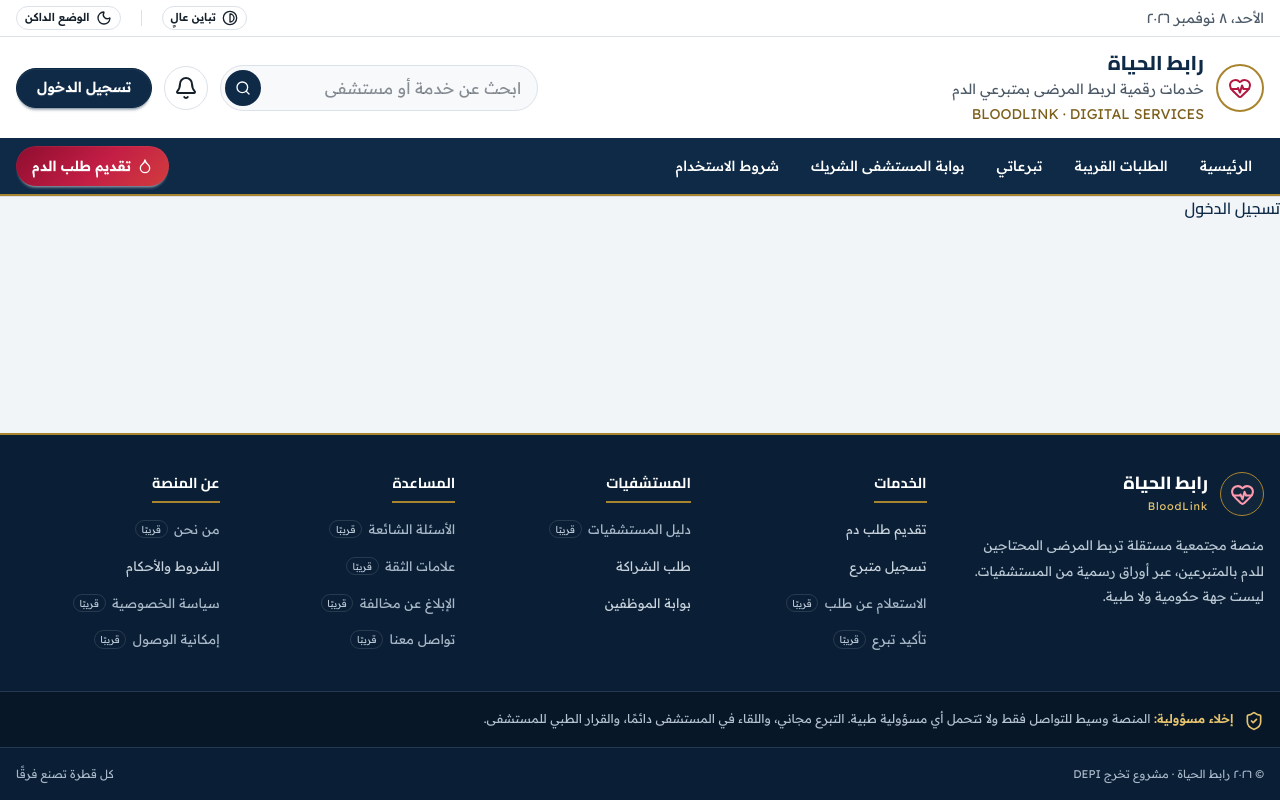
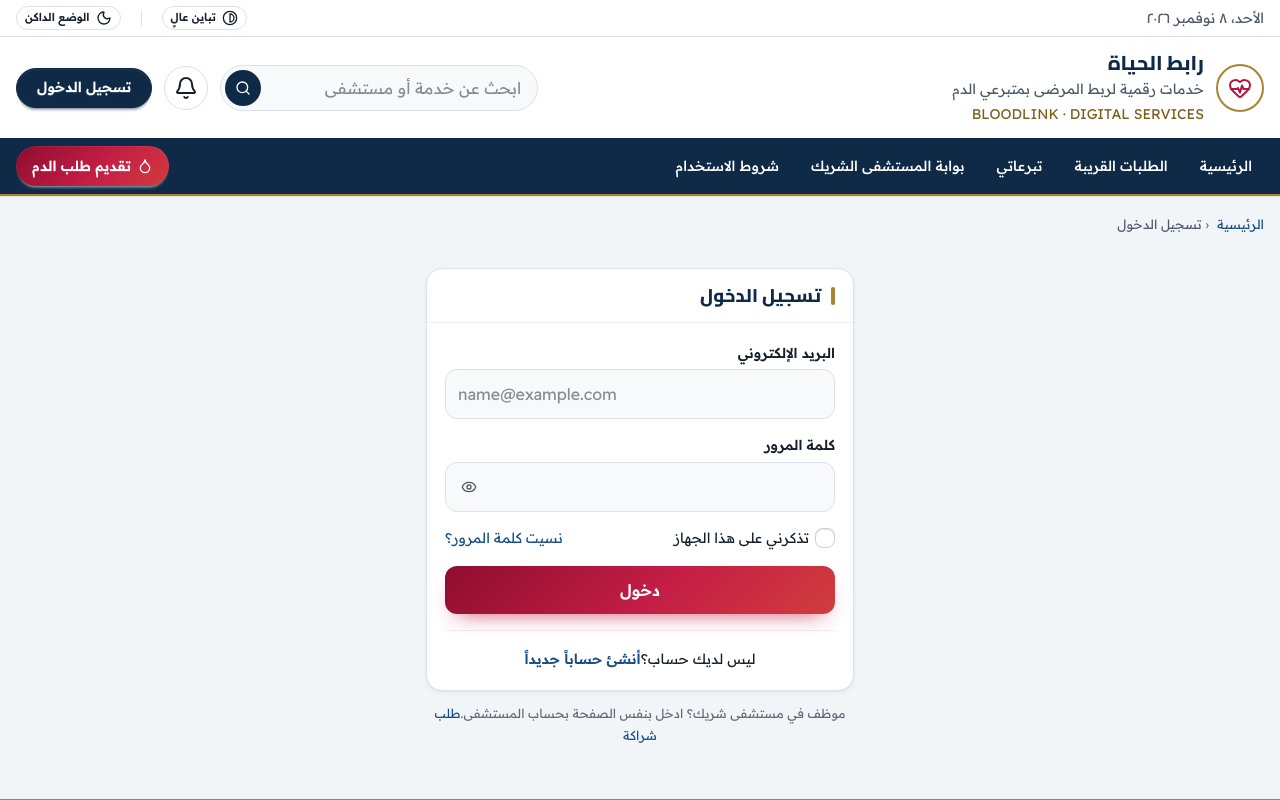
Before and after one commit to Marnie0/bloodlink, a React (Vite) app in the folder client/: page /login in a window 1280 px wide. Shown: the top 800 px of the page. Built offline with nearby package versions, Linux system fonts and the light colour scheme.

Commit message:
feat: login page design and breadcrumb

```diff
--- /dev/null
+++ b/client/src/components/ui/Breadcrumb.jsx
@@ -0,0 +1,33 @@
+import { Link } from 'react-router-dom';
+
+// items: [{ label: 'الرئيسية', to: '/' }, { label: 'تسجيل الدخول' }]
+// The last item is the current page: no link.
+export default function Breadcrumb({ items }) {
+  return (
+    <nav aria-label="مسار التنقل" className="pt-4 text-[0.8rem]">
+      <ol className="flex flex-wrap items-center gap-1">
+        {items.map((item, i) => {
+          const isLast = i === items.length - 1;
+          return (
+            <li key={item.label} className="flex items-center gap-1">
+              {isLast ? (
+                <span aria-current="page" className="text-ink-2">
+                  {item.label}
+                </span>
+              ) : (
+                <>
+                  <Link to={item.to} className="text-info hover:underline">
+                    {item.label}
+                  </Link>
+                  <span aria-hidden="true" className="text-ink-3 ms-1">
+                    ‹
+                  </span>
+                </>
+              )}
+            </li>
+          );
+        })}
+      </ol>
+    </nav>
+  );
+}
--- a/client/src/pages/auth/LoginPage.jsx
+++ b/client/src/pages/auth/LoginPage.jsx
@@ -1,3 +1,102 @@
+import { Link } from 'react-router-dom';
+import { Eye } from 'lucide-react';
+import Breadcrumb from '@/components/ui/Breadcrumb';
+
+function handleSubmit(event) {
+  event.preventDefault();
+  // Handle form submission logic here
+}
+
 export default function LoginPage() {
-  return <h1>تسجيل الدخول</h1>;
+  return (
+    <>
+      <div className="mx-auto max-w-7xl px-4">
+        <Breadcrumb items={[{ label: 'الرئيسية', to: '/' }, { label: 'تسجيل الدخول' }]} />
+      </div>
+
+      <div className="mx-auto max-w-[460px] px-4 py-8">
+        <form onSubmit={handleSubmit} className="bg-surface border-line rounded-card shadow-card border">
+          <div className="border-line-2 border-b px-[18px] py-3.5">
+            <h1 className="flex items-center gap-2.5 text-[1.15rem] font-extrabold">
+              <span aria-hidden="true" className="bg-gold inline-block h-[18px] w-1 rounded" />
+              تسجيل الدخول
+            </h1>
+          </div>
+
+          <div className="p-[18px]">
+            <div className="mb-3.5">
+              <label htmlFor="email" className="mb-1 block text-[0.86rem] font-semibold">
+                البريد الإلكتروني
+              </label>
+              <input
+                id="email"
+                name="email"
+                type="email"
+                dir="ltr"
+                autoComplete="username"
+                placeholder="name@example.com"
+                className="rounded-field border-line bg-surface-2 focus:border-navy focus:bg-surface w-full border px-3 py-2.5"
+              />
+            </div>
+
+            <div className="mb-3.5">
+              <label htmlFor="password" className="mb-1 block text-[0.86rem] font-semibold">
+                كلمة المرور
+              </label>
+              <div className="relative">
+                <input
+                  id="password"
+                  name="password"
+                  type="password"
+                  dir="ltr"
+                  autoComplete="current-password"
+                  className="rounded-field border-line bg-surface-2 focus:border-navy focus:bg-surface w-full border py-2.5 ps-10 pe-3"
+                />
+                <button
+                  type="button"
+                  aria-label="إظهار كلمة المرور"
+                  className="text-ink-2 hover:text-ink absolute end-2 top-1/2 grid size-8 -translate-y-1/2 place-items-center rounded-full"
+                >
+                  <Eye className="size-4" aria-hidden="true" />
+                </button>
+              </div>
+            </div>
+
+            <div className="mb-4 flex flex-wrap items-center justify-between gap-2.5">
+              <label className="text-small flex items-center gap-1.5">
+                <input type="checkbox" name="remember" className="checkbox checkbox-sm" />
+                تذكرني على هذا الجهاز
+              </label>
+              <a href="#" className="text-small text-info hover:underline">
+                نسيت كلمة المرور؟
+              </a>
+            </div>
+
+            <button
+              type="submit"
+              className="bg-urgent rounded-field shadow-urgent w-full py-2.5 font-semibold text-white hover:brightness-110"
+            >
+              دخول
+            </button>
+
+            <hr className="border-line-2 my-4" />
+
+            <p className="text-small text-center">
+              ليس لديك حساب؟
+              <Link to="/signup" className="text-info font-semibold hover:underline">
+                أنشئ حساباً جديداً
+              </Link>
+            </p>
+          </div>
+        </form>
+
+        <p className="text-tiny text-ink-3 mt-3 text-center">
+          موظف في مستشفى شريك؟ ادخل بنفس الصفحة بحساب المستشفى.
+          <Link to="/hospital/join" className="text-info hover:underline">
+            طلب شراكة
+          </Link>
+        </p>
+      </div>
+    </>
+  );
 }
```
